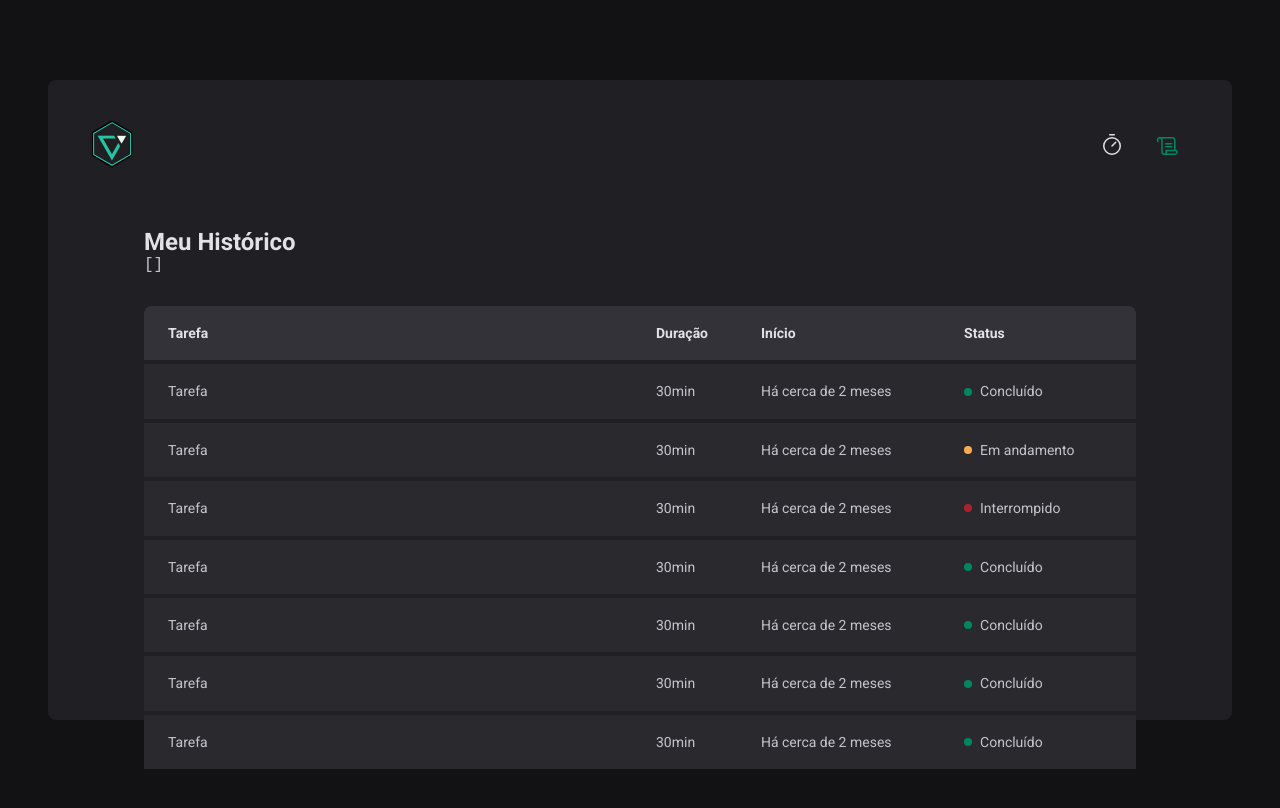
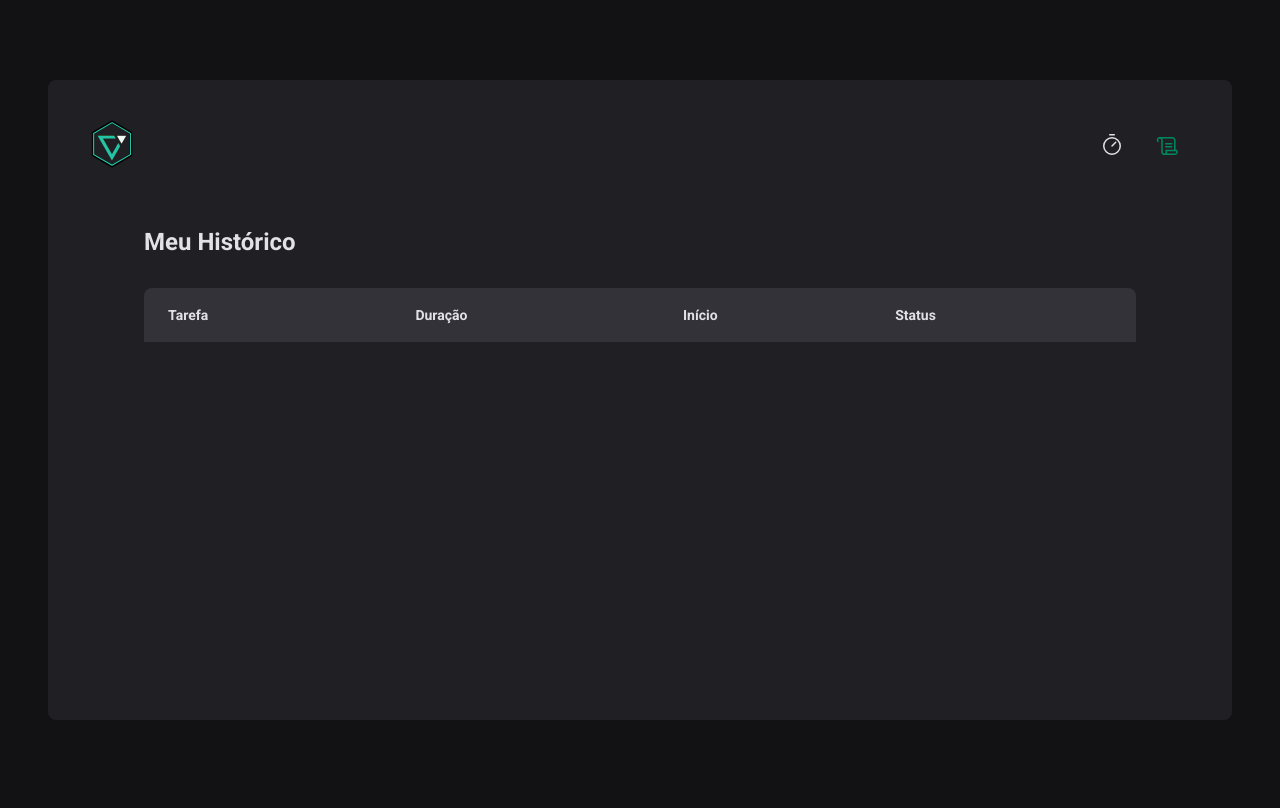
Before and after one commit to viniciusagvaz/timer-ignite, a React (Vite) app: page /history in a window 1280 px wide. Shown: the top 808 px of the page. Built offline with nearby package versions, Linux system fonts and the light colour scheme.

Commit message:
Listagem do histórico

```diff
--- a/src/pages/History/index.tsx
+++ b/src/pages/History/index.tsx
@@ -7,7 +7,6 @@
   return (
     <HistoryContainer>
       <h1>Meu Histórico</h1>
-      <pre>{JSON.stringify(cycles, null, 2)}</pre>
 
       <HistoryList>
         <table>
@@ -21,62 +20,28 @@
           </thead>
 
           <tbody>
-            <tr>
-              <td>Tarefa</td>
-              <td>30min</td>
-              <td>Há cerca de 2 meses</td>
-              <td>
-                <Status statusColor="green">Concluído</Status>
-              </td>
-            </tr>
-            <tr>
-              <td>Tarefa</td>
-              <td>30min</td>
-              <td>Há cerca de 2 meses</td>
-              <td>
-                <Status statusColor="yellow">Em andamento</Status>
-              </td>
-            </tr>
-            <tr>
-              <td>Tarefa</td>
-              <td>30min</td>
-              <td>Há cerca de 2 meses</td>
-              <td>
-                <Status statusColor="red">Interrompido</Status>
-              </td>
-            </tr>
-            <tr>
-              <td>Tarefa</td>
-              <td>30min</td>
-              <td>Há cerca de 2 meses</td>
-              <td>
-                <Status statusColor="green">Concluído</Status>
-              </td>
-            </tr>
-            <tr>
-              <td>Tarefa</td>
-              <td>30min</td>
-              <td>Há cerca de 2 meses</td>
-              <td>
-                <Status statusColor="green">Concluído</Status>
-              </td>
-            </tr>
-            <tr>
-              <td>Tarefa</td>
-              <td>30min</td>
-              <td>Há cerca de 2 meses</td>
-              <td>
-                <Status statusColor="green">Concluído</Status>
-              </td>
-            </tr>
-            <tr>
-              <td>Tarefa</td>
-              <td>30min</td>
-              <td>Há cerca de 2 meses</td>
-              <td>
-                <Status statusColor="green">Concluído</Status>
-              </td>
-            </tr>
+            {cycles.map((cycle) => {
+              return (
+                <tr key={cycle.id}>
+                  <td>{cycle.task}</td>
+                  <td>{cycle.minutesAmount} minutos</td>
+                  <td>{cycle.startDate.toISOString()}</td>
+                  <td>
+                    {cycle.finishedDate && (
+                      <Status statusColor="green">Concluído</Status>
+                    )}
+
+                    {cycle.interruptedDate && (
+                      <Status statusColor="red">Interrompido</Status>
+                    )}
+
+                    {!cycle.finishedDate && !cycle.interruptedDate && (
+                      <Status statusColor="yellow">Em andamento</Status>
+                    )}
+                  </td>
+                </tr>
+              )
+            })}
           </tbody>
         </table>
       </HistoryList>
```
